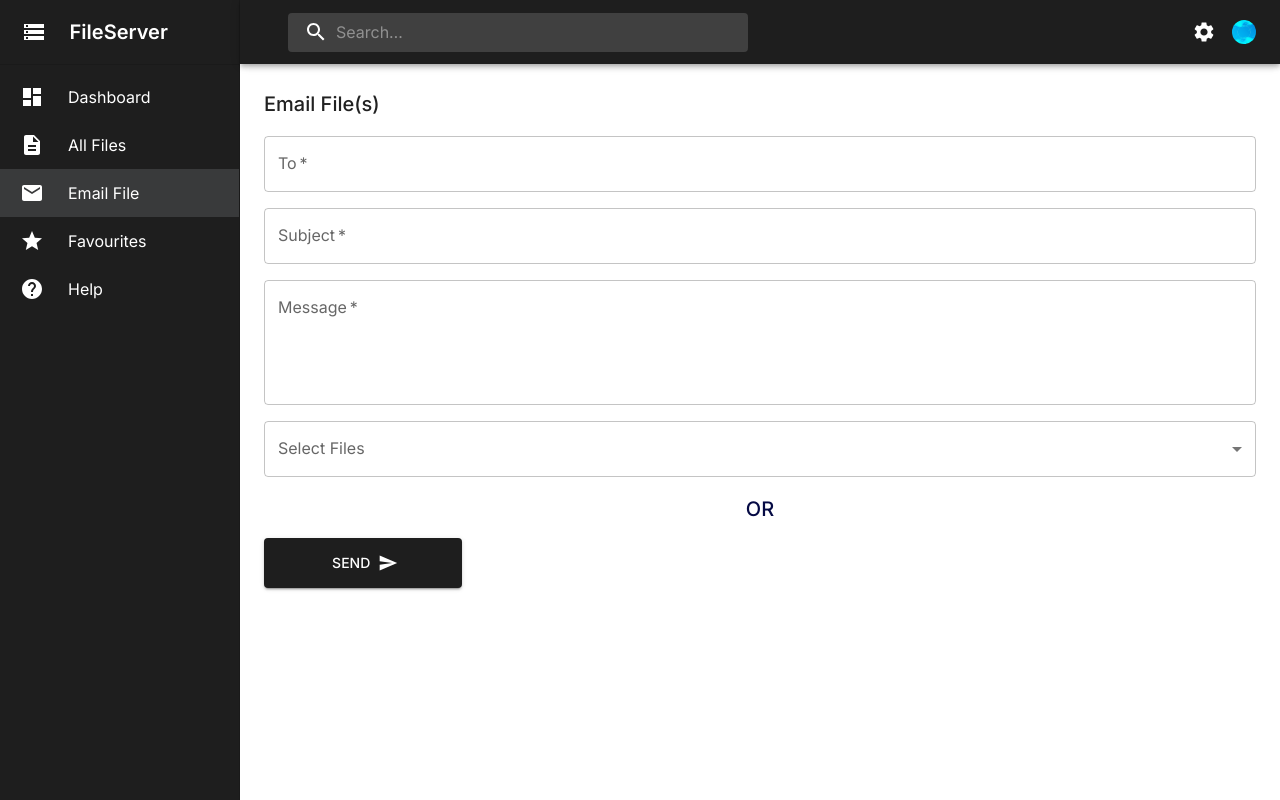
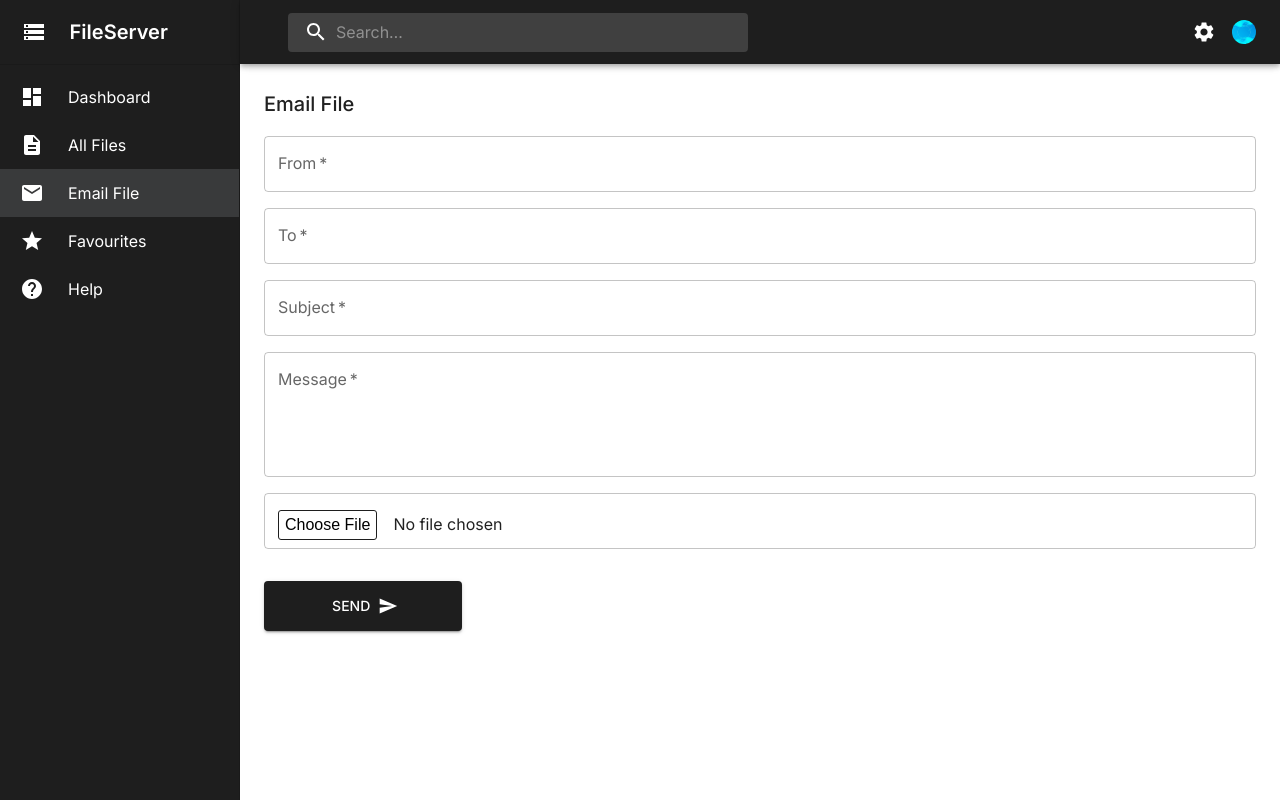
Before and after one commit to escapingyouth/fileServer, a React (Vite) app in the folder client/: page /user/email in a window 1280 px wide. Built offline with nearby package versions, Linux system fonts and the light colour scheme.

Commit message:
Client: Add error handling states

```diff
--- a/client/src/App.jsx
+++ b/client/src/App.jsx
@@ -9,7 +9,7 @@ import UploadFile from './components/UploadFile';
 function App() {
 	return (
 		<Routes>
-			<Route path='/login' element={<Login />} />
+			<Route index path='/login' element={<Login />} />
 			<Route path='/signup' element={<Signup />} />
 			<Route path='/admin/*'>
 				<Route path='dashboard' element={<AdminDashboard />} />
--- a/client/src/components/EmailFile.jsx
+++ b/client/src/components/EmailFile.jsx
@@ -1,21 +1,130 @@
-import { Typography, TextField, Button } from '@mui/material';
+import { useState } from 'react';
+import axios from 'axios';
+import {
+	Typography,
+	TextField,
+	Button,
+	CircularProgress,
+	Snackbar,
+	Alert
+} from '@mui/material';
 import PageLayout from './layouts/PageLayout';
-import SelectFile from './SelectFile';
 import SendIcon from '@mui/icons-material/Send';
 
 export default function EmailFile() {
+	const [loading, setIsLoading] = useState(false);
+	const [formState, setFormState] = useState({
+		sender: '',
+		recipient: '',
+		subject: '',
+		message: '',
+		uploadedFile: null
+	});
+	const [submitted, setSubmitted] = useState(false);
+
+	const [snackbar, setSnackbar] = useState({
+		open: false,
+		message: '',
+		severity: 'success'
+	});
+
+	const handleClose = (event, reason) => {
+		if (reason === 'clickaway') {
+			return;
+		}
+		setSnackbar({ ...snackbar, open: false });
+	};
+
+	const handleChange = (e) => {
+		const { name, value, files } = e.target;
+
+		if (name === 'file') {
+			setFormState({
+				...formState,
+				uploadedFile: files[0]
+			});
+		} else {
+			setFormState({
+				...formState,
+				[name]: value
+			});
+		}
+	};
+
+	const handleSubmit = async (e) => {
+		e.preventDefault();
+		setSubmitted(true);
+
+		if (
+			!formState.sender ||
+			!formState.recipient ||
+			!formState.subject ||
+			!formState.message
+		) {
+			setSnackbar({
+				open: true,
+				message: 'Please fill out all required fields.',
+				severity: 'error'
+			});
+			return;
+		}
+
+		const formData = new FormData();
+
+		formData.append('sender', formState.sender);
+		formData.append('recipient', formState.recipient);
+		formData.append('subject', formState.subject);
+		formData.append('message', formState.message);
+		formData.append('file', formState.uploadedFile);
+
+		try {
+			setIsLoading(true);
+
+			await axios.post('http://localhost:8000/api/files/email', formData, {
+				headers: {
+					'Content-Type': 'multipart/form-data'
+				}
+			});
+
+			setSnackbar({
+				open: true,
+				message: 'Email sent successfully!',
+				severity: 'success'
+			});
+			setSubmitted(false);
+		} catch (error) {
+			setSnackbar({ open: true, message: error.message, severity: 'error' });
+		} finally {
+			setIsLoading(false);
+		}
+	};
+
 	return (
 		<PageLayout>
-			<form action='' noValidate>
-				<Typography
-					component='h2'
-					variant='h6'
-					sx={{
-						mb: '1rem'
-					}}
-				>
-					Email File(s)
+			<form
+				onSubmit={handleSubmit}
+				autoComplete='off'
+				noValidate
+				encType='multipart/form-data'
+			>
+				<Typography component='h2' variant='h6' sx={{ mb: '1rem' }}>
+					Email File
 				</Typography>
+				<TextField
+					label='From'
+					id='sender'
+					name='sender'
+					variant='outlined'
+					color='primary'
+					type='text'
+					fullWidth
+					placeholder='Enter your name'
+					required
+					value={formState.sender}
+					onChange={handleChange}
+					sx={{ mb: '1rem' }}
+					error={submitted && !formState.sender}
+				/>
 				<TextField
 					label='To'
 					id='recipient'
@@ -24,11 +133,12 @@ export default function EmailFile() {
 					color='primary'
 					type='email'
 					fullWidth
-					placeholder='Enter email address'
+					placeholder='Enter recipient email address'
 					required
-					sx={{
-						mb: '1rem'
-					}}
+					value={formState.recipient}
+					onChange={handleChange}
+					sx={{ mb: '1rem' }}
+					error={submitted && !formState.recipient}
 				/>
 				<TextField
 					label='Subject'
@@ -40,9 +150,10 @@ export default function EmailFile() {
 					fullWidth
 					placeholder='Enter subject'
 					required
-					sx={{
-						mb: '1rem'
-					}}
+					value={formState.subject}
+					onChange={handleChange}
+					sx={{ mb: '1rem' }}
+					error={submitted && !formState.subject}
 				/>
 				<TextField
 					label='Message'
@@ -56,32 +167,23 @@ export default function EmailFile() {
 					rows={4}
 					fullWidth
 					required
-					sx={{
-						mb: '1rem'
-					}}
+					value={formState.message}
+					onChange={handleChange}
+					sx={{ mb: '1rem' }}
+					error={submitted && !formState.message}
 				/>
-
-				<SelectFile />
-
-				<Typography
-					component='h2'
-					variant='h6'
-					sx={{
-						mb: '0.8rem',
-						textAlign: 'center',
-						color: 'primary.main'
-					}}
-				>
-					OR
-				</Typography>
-
-				{/* <FileUploadInput placeholder='Upload File(s)' /> */}
-
+				<TextField
+					type='file'
+					name='file'
+					fullWidth
+					sx={{ mb: '2rem' }}
+					onChange={handleChange}
+				/>
 				<Button
 					type='submit'
 					color='secondary'
 					variant='contained'
-					endIcon={<SendIcon />}
+					endIcon={loading ? '' : <SendIcon />}
 					sx={{
 						paddingY: '0.8rem ',
 						'&:hover': {
@@ -93,10 +195,29 @@ export default function EmailFile() {
 							lg: '20%'
 						}
 					}}
+					disabled={loading}
 				>
-					Send
+					{loading ? (
+						<CircularProgress size={25} sx={{ color: '#fff' }} disableShrink />
+					) : (
+						'Send'
+					)}
 				</Button>
 			</form>
+			<Snackbar
+				open={snackbar.open}
+				autoHideDuration={5000}
+				onClose={handleClose}
+			>
+				<Alert
+					onClose={handleClose}
+					severity={snackbar.severity}
+					variant='filled'
+					sx={{ width: '100%' }}
+				>
+					{snackbar.message}
+				</Alert>
+			</Snackbar>
 		</PageLayout>
 	);
 }
--- a/client/src/components/UploadFile.jsx
+++ b/client/src/components/UploadFile.jsx
@@ -1,37 +1,95 @@
 import { useState } from 'react';
 import axios from 'axios';
-import { Typography, TextField, Button } from '@mui/material';
+import {
+	Typography,
+	TextField,
+	Button,
+	CircularProgress,
+	Snackbar,
+	Alert
+} from '@mui/material';
 import FileUploadIcon from '@mui/icons-material/FileUpload';
 import PageLayout from './layouts/PageLayout';
 
 export default function UploadFile() {
-	const [title, setTitle] = useState('');
-	const [description, setDescription] = useState('');
-	const [selectedFile, setSelectedFile] = useState(null);
+	const [loading, setIsLoading] = useState(false);
+
+	const [formState, setFormState] = useState({
+		title: '',
+		description: '',
+		uploadedFile: null
+	});
+
+	const [submitted, setSubmitted] = useState(false);
+
+	const [snackbar, setSnackbar] = useState({
+		open: false,
+		message: '',
+		severity: 'success'
+	});
+
+	const handleClose = (event, reason) => {
+		if (reason === 'clickaway') {
+			return;
+		}
+		setSnackbar({ ...snackbar, open: false });
+	};
+
+	const handleChange = (e) => {
+		const { name, value, files } = e.target;
+
+		if (name === 'file') {
+			setFormState({
+				...formState,
+				uploadedFile: files[0]
+			});
+		} else {
+			setFormState({
+				...formState,
+				[name]: value
+			});
+		}
+	};
 
 	const handleUpload = async (e) => {
 		e.preventDefault();
+		setSubmitted(true);
 
-		if (!selectedFile) {
-			alert('Please select a file to upload');
+		if (!formState.title || !formState.description) {
+			setSnackbar({
+				open: true,
+				message: 'Please fill out all required fields.',
+				severity: 'error'
+			});
 			return;
 		}
 
 		const formData = new FormData();
-		formData.append('file', selectedFile);
-		formData.append('title', title);
-		formData.append('description', description);
+
+		formData.append('title', formState.title);
+		formData.append('description', formState.description);
+		formData.append('file', formState.uploadedFile);
 
 		try {
+			setIsLoading(true);
+
 			await axios.post('http://localhost:8000/api/files/upload', formData, {
 				headers: {
 					'Content-Type': 'multipart/form-data'
 				}
 			});
-			alert('File uploaded successfully');
+
+			setSnackbar({
+				open: true,
+				message: 'File uploaded sent successfully!',
+				severity: 'success'
+			});
+
+			setSubmitted(false);
 		} catch (error) {
-			console.error('Error uploading file:', error);
-			alert('Error uploading file');
+			setSnackbar({ open: true, message: error.message, severity: 'error' });
+		} finally {
+			setIsLoading(false);
 		}
 	};
 
@@ -45,7 +103,6 @@ export default function UploadFile() {
 					label='Title'
 					id='title'
 					name='title'
-					value={title}
 					variant='outlined'
 					color='primary'
 					type='text'
@@ -53,14 +110,15 @@ export default function UploadFile() {
 					placeholder='Enter file title'
 					required
 					sx={{ mb: '1rem' }}
-					onChange={(e) => setTitle(e.target.value)}
+					value={formState.title}
+					onChange={handleChange}
+					error={submitted && !formState.title}
 				/>
 
 				<TextField
 					label='Description'
 					id='description'
 					name='description'
-					value={description}
 					variant='outlined'
 					color='primary'
 					type='text'
@@ -70,14 +128,16 @@ export default function UploadFile() {
 					fullWidth
 					required
 					sx={{ mb: '1rem' }}
-					onChange={(e) => setDescription(e.target.value)}
+					value={formState.description}
+					onChange={handleChange}
+					error={submitted && !formState.description}
 				/>
 
 				<TextField
 					type='file'
 					name='file'
 					fullWidth
-					onChange={(e) => setSelectedFile(e.target.files[0])}
+					onChange={handleChange}
 					sx={{ mb: '2rem' }}
 				/>
 
@@ -85,7 +145,8 @@ export default function UploadFile() {
 					type='submit'
 					color='secondary'
 					variant='contained'
-					endIcon={<FileUploadIcon />}
+					endIcon={loading ? '' : <FileUploadIcon />}
+					disabled={loading}
 					sx={{
 						paddingY: '0.8rem ',
 						'&:hover': {
@@ -98,9 +159,27 @@ export default function UploadFile() {
 						}
 					}}
 				>
-					Upload
+					{loading ? (
+						<CircularProgress size={25} sx={{ color: '#fff' }} disableShrink />
+					) : (
+						'Upload'
+					)}
 				</Button>
 			</form>
+			<Snackbar
+				open={snackbar.open}
+				autoHideDuration={5000}
+				onClose={handleClose}
+			>
+				<Alert
+					onClose={handleClose}
+					severity={snackbar.severity}
+					variant='filled'
+					sx={{ width: '100%' }}
+				>
+					{snackbar.message}
+				</Alert>
+			</Snackbar>
 		</PageLayout>
 	);
 }
```
